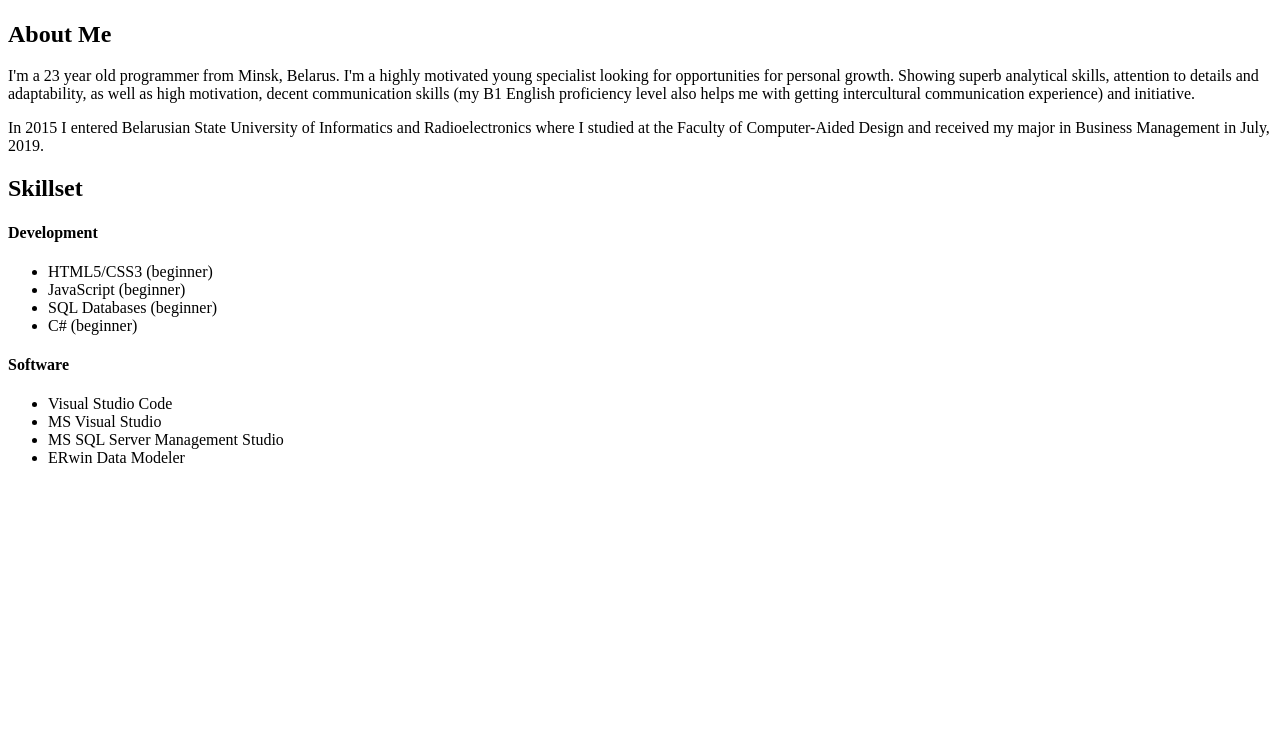
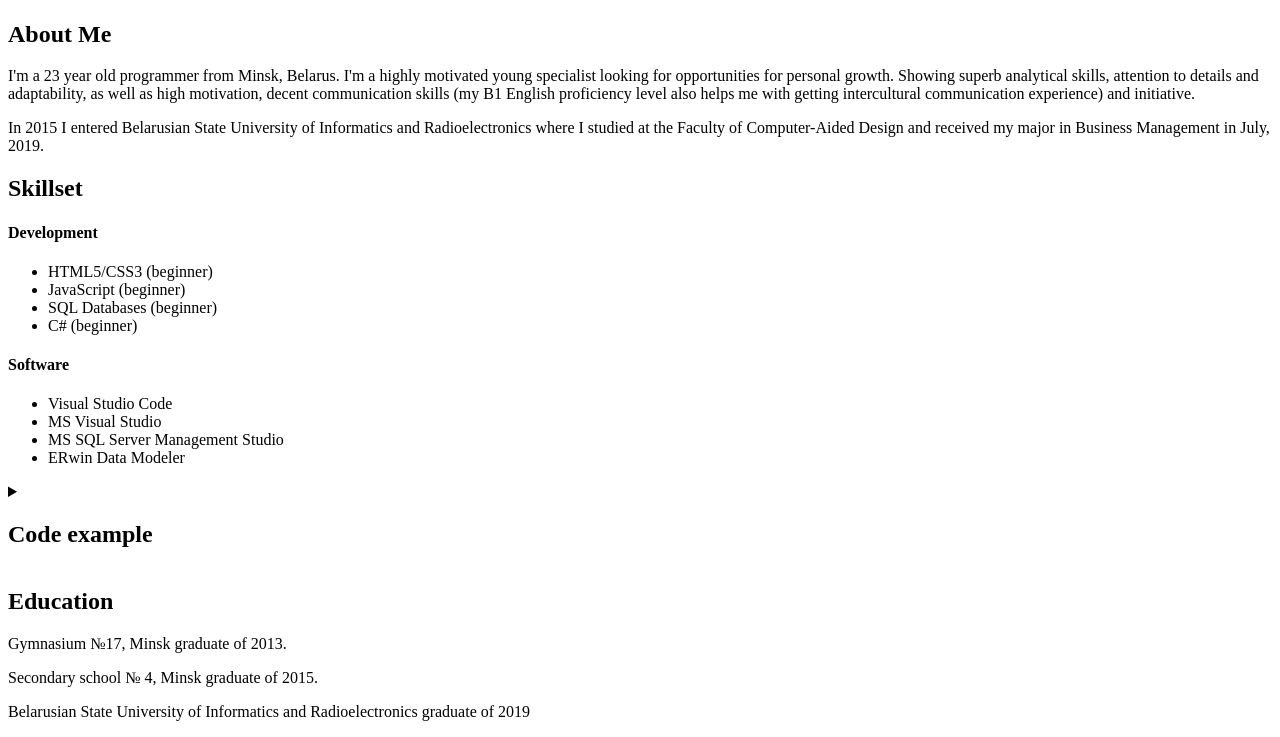
Before and after one commit to razhkouski/rsschool-cv, a plain HTML site: page index.html in a window 1280 px wide. Shown: the part 478-1215 px from the top of the page. Before the commit the page ends 961 px from the top, so only its background shows below. Drawn offline with Linux system fonts and the light colour scheme.

Commit message:
feat: add code example and education parts

```diff
--- a/index.html
+++ b/index.html
@@ -49,6 +49,16 @@
           </ul>
         </div>
       </section>
+      <details>
+        <summary><h2>Code example</h2></summary>
+        <code>console.log('Hello, World!');</code>
+      </details>
+      <section>
+        <h2>Education</h2>
+        <p>Gymnasium №17, Minsk graduate of 2013.</p>
+        <p>Secondary school № 4, Minsk graduate of 2015.</p>
+        <p>Belarusian State University of Informatics and Radioelectronics graduate of 2019</p>
+      </section>
     </main>
   </body>
 </html>
```
